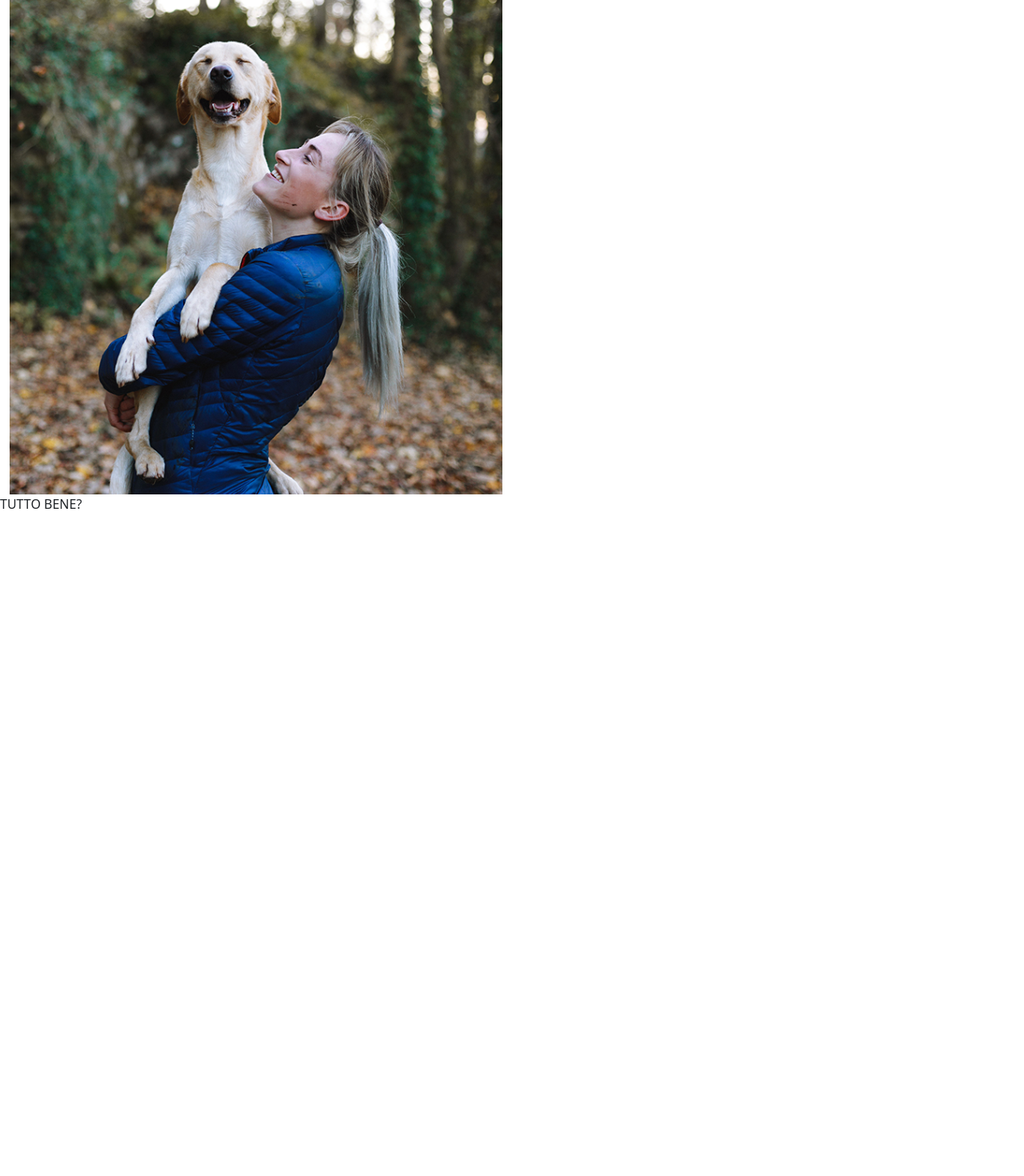
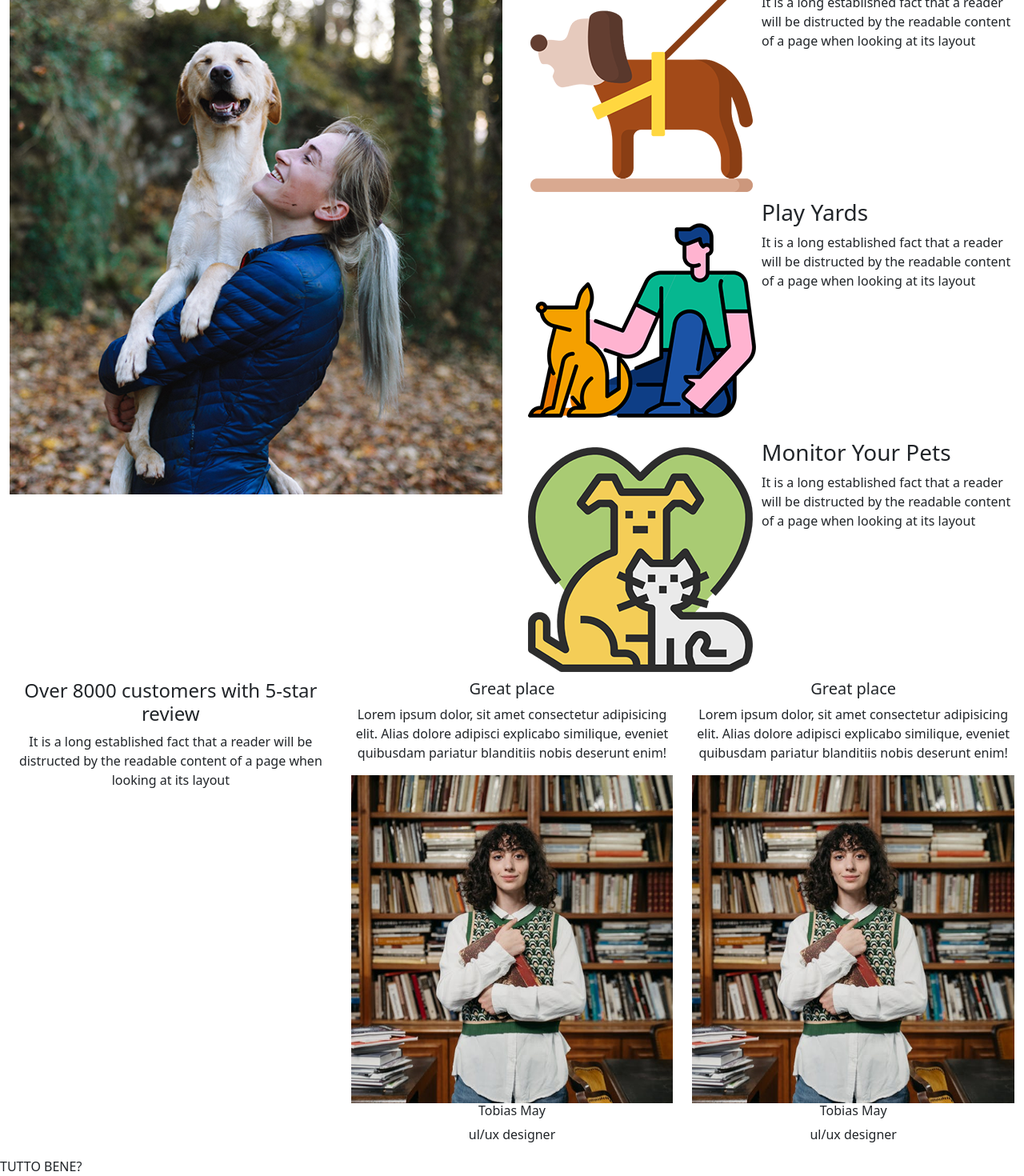
Before and after one commit to 1alberto994/proj-html-vuejs, a Vue app: page / in a window 1280 px wide. Shown: the part 1808-3278 px from the top of the page at 80% size. Before the commit the page ends 2450 px from the top, so only its background shows below. Built offline with nearby package versions, Linux system fonts and the light colour scheme.

Commit message:
quinta ed ultima sezione main

```diff
--- a/index.html
+++ b/index.html
@@ -9,5 +9,6 @@
   <body>
     <div id="app"></div>
     <script type="module" src="/src/main.js"></script>
+
   </body>
 </html>
--- a/src/components/AppMain.vue
+++ b/src/components/AppMain.vue
@@ -43,23 +43,36 @@
                             right:'src/assets/right.png'
                         },
                     ],
-                    listAbout:[
+
+                    textChoose:'It is a long established fact that a reader will be distructed by the readable content of a page when looking at its layout',
+                    imageChoose:[ 'src/assets/w-1.png','src/assets/w-2.png', 'src/assets/w-3.png'],
+                    titleChoose:['Safety First','Play Yards','Monitor Your Pets'],
+                    reviews:[
                         {
-                                image: 'src/assets/w-1.png',
-                                title:'Safety First',
-                                text:'It is a long established fact that a reader will be distructed by the readable content of a page when looking at its layout'
+                            fullNameReview:'Over 8000  customers with 5-star review',
+                            fullTextReview:'It is a long established fact that a reader will be distructed by the readable content of a page when looking at its layout'
                         },
                         {
-                                image: 'src/assets/w-2.png',
-                                title:'Play Yards',
-                                text:'It is a long established fact that a reader will be distructed by the readable content of a page when looking at its layout'
+                            fullName:'Great place',
+                            fullText:'Lorem ipsum dolor, sit amet consectetur adipisicing elit. Alias dolore adipisci explicabo similique, eveniet quibusdam pariatur blanditiis nobis deserunt enim!',
+                            fullImage:'src/assets/t1.png',
+                            smallName:'Tobias May',
+                            smallText:'ul/ux designer'
                         },
                         {
-                                image: 'src/assets/w-3.png',
-                                title:'Monitor Your Pets',
-                                text:'It is a long established fact that a reader will be distructed by the readable content of a page when looking at its layout'
+                            fullName:'Great place',
+                            fullText:'Lorem ipsum dolor, sit amet consectetur adipisicing elit. Alias dolore adipisci explicabo similique, eveniet quibusdam pariatur blanditiis nobis deserunt enim!',
+                            fullImage:'src/assets/t1.png',
+                            smallName:'Tobias May',
+                            smallText:'ul/ux designer'
                         }
                     ]
+
+
+
+
+
+
 
 
 
@@ -119,7 +132,7 @@
                         <img :src="dogIcon.left" alt="dog-icon">
                     </div>
                     <div class="col-6">
-                        <h2>Dogmilo pet care services For your best friends</h2>
+                        <h2 class="text-center">Dogmilo pet care services For your best friends</h2>
                        <div class="d-flex">
                             <div class=" services " v-for="service in services">
                                 <div>
@@ -146,19 +159,60 @@
                         <img src="src/assets/why.png" alt="">
                     </div>
                     <div class="col-6">
-                        <div class="d-flex container-logo">
-                            <!-- <img class="logo" :src="dogIcon.logo" alt="dog-icon"> -->
                         <h6>choose us</h6>
                         <h2>WHY CHOOSE US?</h2>
-
-
+                        <div class="d-flex ">
+                            <img class="" :src="imageChoose[2]" alt="">
+                            <div>
+                                <h3>{{ titleChoose[0] }}</h3>
+                                <p>{{ textChoose }}</p>
+                            </div>
+                        </div>
+                        <div class="d-flex">
+                            <img class="logo" :src="imageChoose[1]" alt="">
+                            <div>
+                                <h3>{{ titleChoose[1] }}</h3>
+                                <p>{{ textChoose }}</p>
+                            </div>
+                        </div>
+                        <div class="d-flex">
+                            <img class="logo" :src="imageChoose[0]" alt="">
+                            <div>
+                                <h3>{{ titleChoose[2] }}</h3>
+                                <p>{{ textChoose }}</p>
+                            </div>
                         </div>
                     </div>
                 </div>
             </div>
         </section>
-        <section>
+        <section class="d-flex fifth-section">
+            <div class="container " v-for="review in reviews" >
+                <div class="row">
+                    <div class="col-12 text-center">
+                        <div class="d-flex justify-content-center">
 
+                                    <div>
+                                        <h4>{{ review.fullNameReview}}</h4>
+                                        <p>{{ review.fullTextReview }}</p>
+                                    </div>
+                                    <div>
+                                        <h5>{{ review.fullName }}</h5>
+                                        <p>{{ review.fullText }}</p>
+                                        <div>
+                                            <img :src="review.fullImage" alt="">
+                                            <div>
+                                                <h6>{{review.smallName}}</h6>
+                                                <p>{{review.smallText}}</p>
+                                            </div>
+                                        </div>
+                                    </div>
+
+                        </div>
+
+                    </div>
+                </div>
+            </div>
         </section>
 
 
@@ -244,8 +298,13 @@
             padding: 5px;
         }
     }
-   .logo{
-    width: 100%;
+    .fifth-section{
+        max-width: 1000px;
+        margin: auto;
+        img{
+            width: 50px;
+            height: 50px;
+        }
     }
 
  }
```
Lines whose indentation alone changed are shown as unchanged.
